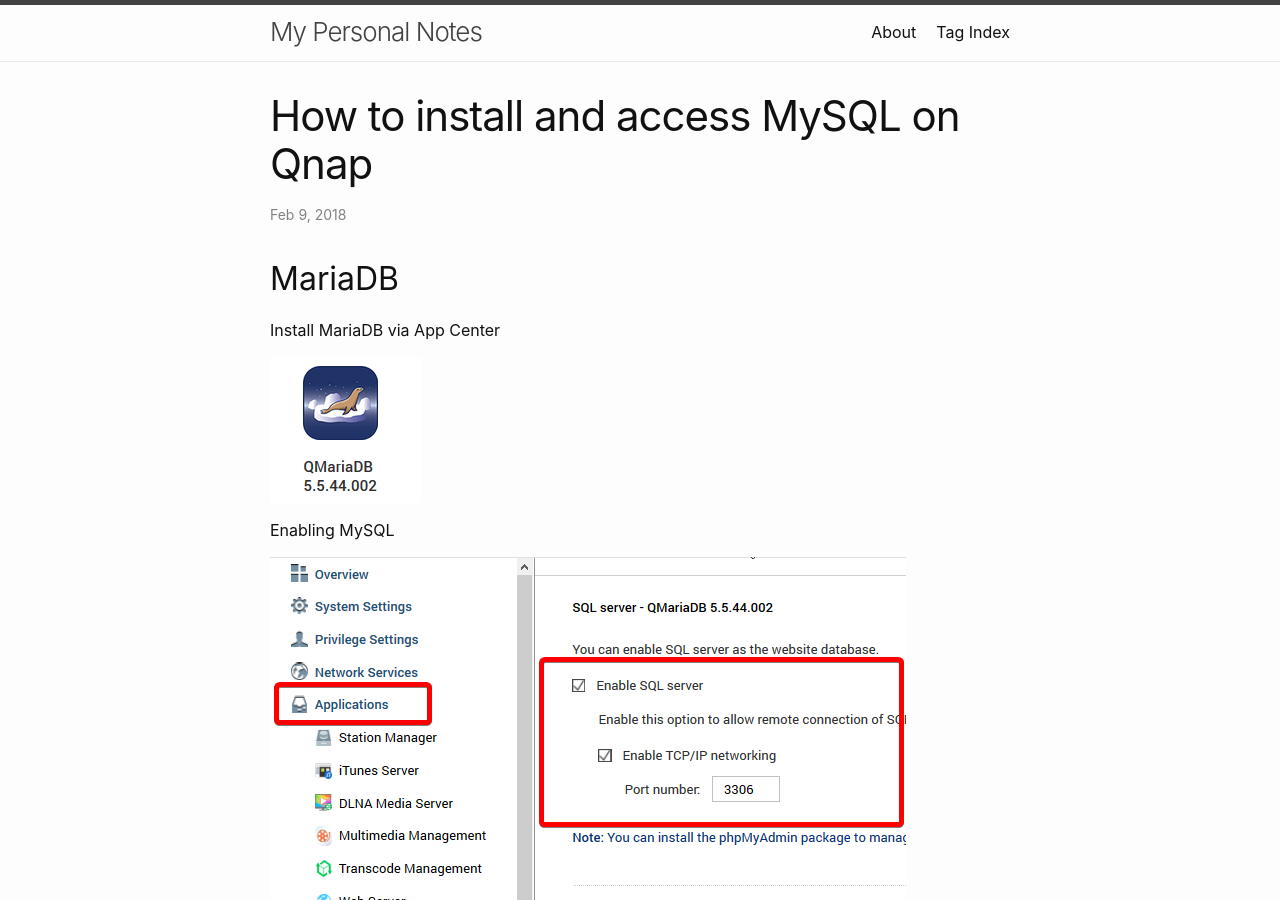
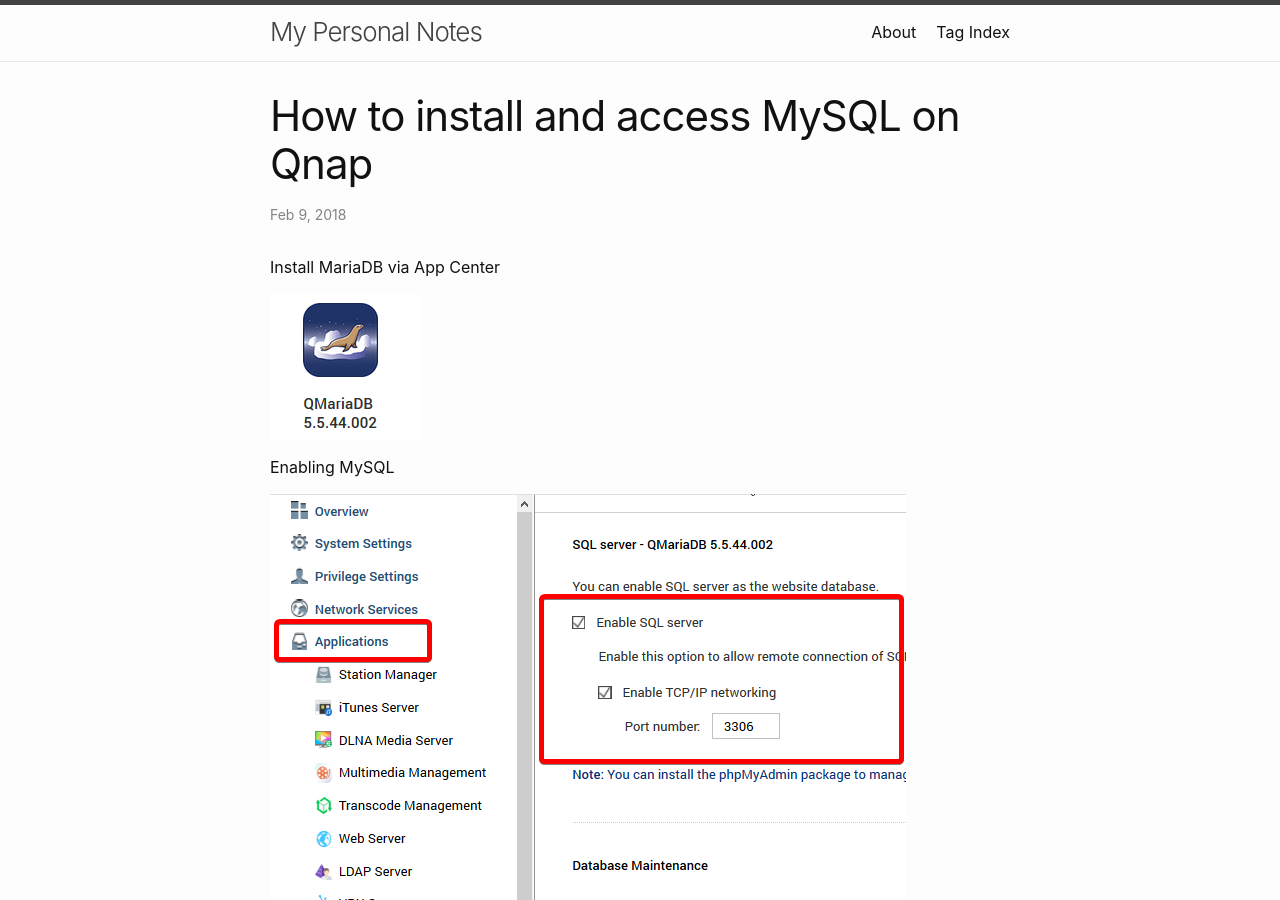
Before and after one commit to danielschwensen/danielschwensen.github.io, a Jekyll site: the page built from _posts/2018-02-09-mysqlonqnap.md, in a window 1280 px wide and 900 px high. Built offline with Jekyll 4.4.1, drawn with Linux system fonts in a browser that asks for light colours.

Commit message:
removed heading

```diff
--- a/_posts/2018-02-09-mysqlonqnap.md
+++ b/_posts/2018-02-09-mysqlonqnap.md
@@ -5,9 +5,6 @@
 categories: blog development database
 tags: MySQL MariaDB Qnap install
 ---
-
-## MariaDB
-
 Install MariaDB via App Center
 
 ![MariaDB]({{ "/assets/2018-02-09-MariaDB.png" | absolute_url }})
```
